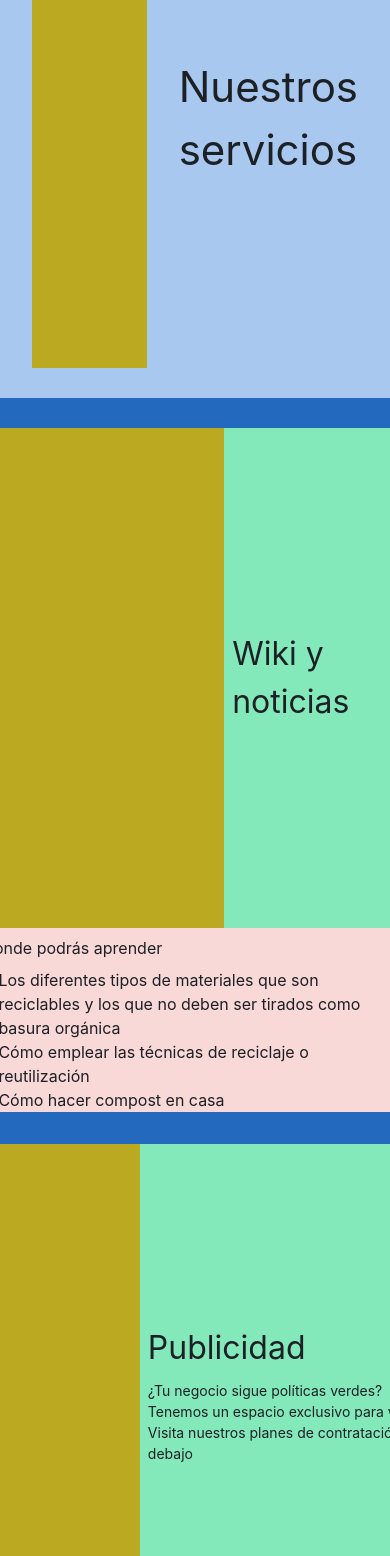
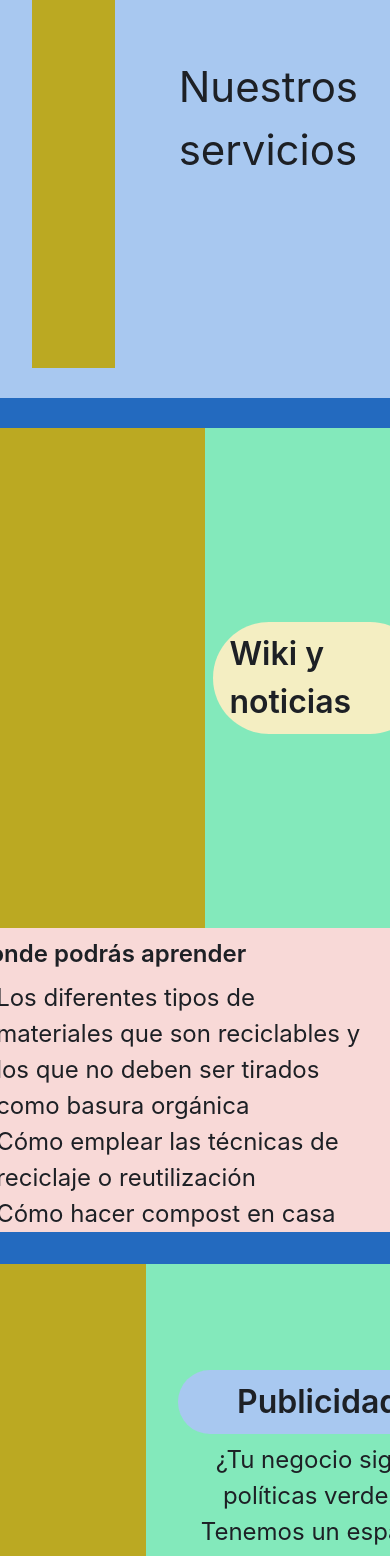
Before and after one commit to nataliaoliveto/tesis_recyclapp_web, a Next.js app: page / in a window 390 px wide. Shown: the part 2479-4035 px from the top of the page. Built offline with nearby package versions, Linux system fonts and the light colour scheme.

Commit message:
Some responsive fixes
Co-authored-by:toyamarodrigo

```diff
--- a/components/Card/DonationCard.tsx
+++ b/components/Card/DonationCard.tsx
@@ -10,7 +10,7 @@ export const DonationCard = () => {
       px={4}
       py={4}
       pb={8}
-      h="330px"
+      minH="330px"
       justifyContent="space-between"
       borderRadius="20px"
       position="relative"
@@ -58,7 +58,7 @@ export const DonationCard = () => {
           src="/icons/happy.png"
           width={"64px"}
           height={"64px"}
-          alt="mitad ciudad mitad planeta"
+          alt="carita feliz"
         />
       </Box>
     </Stack>
--- a/components/Footer/Footer.tsx
+++ b/components/Footer/Footer.tsx
@@ -6,7 +6,14 @@ type Props = {};
 
 export const Footer = (props: Props) => {
   return (
-    <Stack id="id-footer" bgColor="red.600" alignItems="center" color="gray.600">
+    <Stack
+      id="id-footer"
+      bgColor="red.600"
+      alignItems="center"
+      color="gray.600"
+      px={4}
+      py={4}
+    >
       <Stack
         backgroundColor="gray.200"
         py={48}
@@ -17,7 +24,7 @@ export const Footer = (props: Props) => {
         alignItems="center"
       >
         <Flex bgColor="blue.500" flexDirection="column" maxW="400px">
-          <Text fontSize="64px" lineHeight={1} >
+          <Text fontSize="64px" lineHeight={1}>
             Seguinos en las redes
           </Text>
           <Text fontSize="30px" lineHeight={1.3}>
@@ -32,7 +39,7 @@ export const Footer = (props: Props) => {
           position="relative"
           py={4}
           px={4}
-          h="250px"
+          h="350px"
           w="400px"
         >
           <Box
@@ -68,7 +75,7 @@ export const Footer = (props: Props) => {
             h="100px"
             bgColor="facebook.300"
             position="absolute"
-            top={14}
+            top={"35%"}
             right={0}
           >
             <a href="https://www.facebook.com/recyclappok">
--- a/screens/Services.tsx
+++ b/screens/Services.tsx
@@ -1,5 +1,12 @@
 import React from "react";
-import { Stack, Box, Text, UnorderedList, ListItem } from "@chakra-ui/react";
+import {
+  Stack,
+  Box,
+  Text,
+  UnorderedList,
+  ListItem,
+  OrderedList,
+} from "@chakra-ui/react";
 import { Section, AdvertisingPlanCard, DonationCard } from "../components";
 
 type Props = {};
@@ -11,7 +18,7 @@ export const Services = (props: Props) => {
         <Stack
           direction="row"
           justifyContent="center"
-          spacing={8}
+          spacing={16}
           alignItems="center"
         >
           <Box w="300px" h="500px" bgColor="yellow.500" />
@@ -31,12 +38,20 @@ export const Services = (props: Props) => {
             <Stack direction="column" px={4} maxW="600px" bgColor="red.100">
               <Stack direction="row" alignItems="center" bgColor="green.200">
                 <Box w="300px" h="500px" bgColor="yellow.500" />
-                <Text as="h2" fontSize="32px">
-                  Wiki y noticias
-                </Text>
+                <Box
+                  display="flex"
+                  bgColor="yellow.200"
+                  px={4}
+                  py={2}
+                  borderRadius="full"
+                >
+                  <Text as="h2" fontSize="32px" fontWeight={600}>
+                    Wiki y noticias
+                  </Text>
+                </Box>
               </Stack>
-              <Stack maxW="400px">
-                <Text>Donde podrás aprender</Text>
+              <Stack maxW="400px" fontSize="24px" pl={2}>
+                <Text fontWeight={600}>Donde podrás aprender</Text>
                 <UnorderedList>
                   <ListItem>
                     Los diferentes tipos de materiales que son reciclables y los
@@ -52,13 +67,32 @@ export const Services = (props: Props) => {
           </Stack>
           <Stack direction="row" alignItems="center" bgColor="cyan.400">
             <Stack direction="column" px={4} maxW="600px" bgColor="red.100">
-              <Stack direction="row" alignItems="center" bgColor="green.200">
+              <Stack
+                direction="row"
+                alignItems="center"
+                bgColor="green.200"
+                spacing={8}
+              >
                 <Box w="300px" h="500px" bgColor="yellow.500" />
                 <Stack maxW="280px">
-                  <Text as="h2" fontSize="32px">
-                    Publicidad
-                  </Text>
-                  <Text fontSize="14px">
+                  <Box
+                    display="flex"
+                    bgColor="blue.200"
+                    px={4}
+                    py={2}
+                    borderRadius="full"
+                    justifyContent="center"
+                  >
+                    <Text
+                      as="h2"
+                      fontSize="32px"
+                      textAlign="center"
+                      fontWeight={600}
+                    >
+                      Publicidad
+                    </Text>
+                  </Box>
+                  <Text fontSize="24px" textAlign="center">
                     ¿Tu negocio sigue políticas verdes? Tenemos un espacio
                     exclusivo para vos. Visita nuestros planes de contratación
                     debajo
@@ -66,7 +100,7 @@ export const Services = (props: Props) => {
                 </Stack>
               </Stack>
               <Stack maxW="400px">
-                <Text>
+                <Text fontSize="24px">
                   Noticias de impacto general en el medioambiente y contenido
                   multimedia externo en plataformas de Streaming
                 </Text>
@@ -90,6 +124,9 @@ export const Services = (props: Props) => {
             spacing={6}
             direction={{ base: "column", lg: "row" }}
             textAlign="center"
+            p={4}
+            borderRadius="24px"
+            shadow="lg"
           >
             <AdvertisingPlanCard
               titleBgColor="teal.100"
@@ -164,6 +201,26 @@ export const Services = (props: Props) => {
             </Stack>
           </Stack>
         </Stack>
+        <Section>
+          <Stack
+            w="full"
+            bgColor="blue.200"
+            alignItems="center"
+            justifyContent="center"
+          >
+            <Stack>
+              <Box display="flex" flexDirection="column">
+                <OrderedList>
+                  <ListItem>Puntos Verdes</ListItem>
+                  <ListItem>Composteras Comunitarias</ListItem>
+                  <ListItem>Tiendas adheridas</ListItem>
+                </OrderedList>
+              </Box>
+            </Stack>
+            <Stack></Stack>
+            <Stack></Stack>
+          </Stack>
+        </Section>
       </Section>
     </>
   );
```
Also changed, not shown: 1 other file (tests, documents, lock files or other folders).
